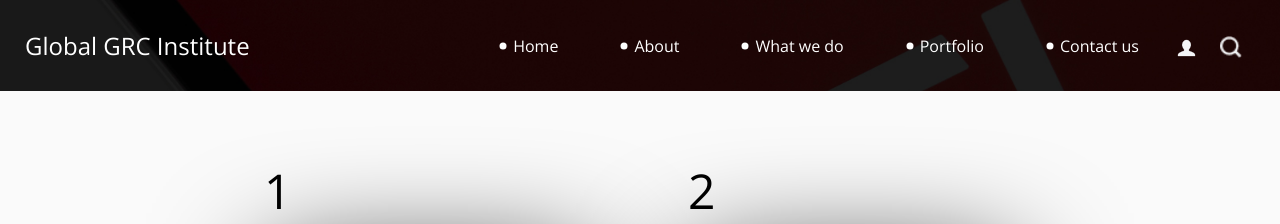
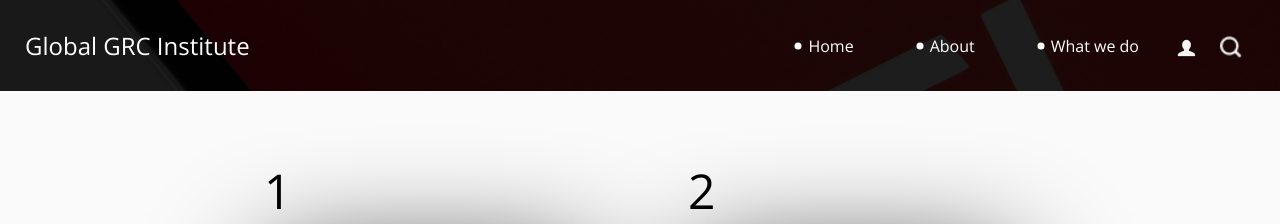
Before and after one commit to GlobalGRC/GlobalGRC, a plain HTML site: page syllabus.html in a window 1280 px wide. Shown: the top 224 px of the page. Drawn offline with nearby package versions, Linux system fonts and the light colour scheme.

Commit message:
Add files via upload

```diff
--- a/syllabus.html
+++ b/syllabus.html
@@ -56,12 +56,7 @@
                 <li class="nav-item">
                   <a class="nav-link" href="do.html"> What we do </a>
                 </li>
-                <li class="nav-item">
-                  <a class="nav-link" href="portfolio.html"> Portfolio </a>
-                </li>
-                <li class="nav-item">
-                  <a class="nav-link" href="contact.html">Contact us</a>
-                </li>
+
               </ul>
               <div class="user_option">
                 <a href="">
```
